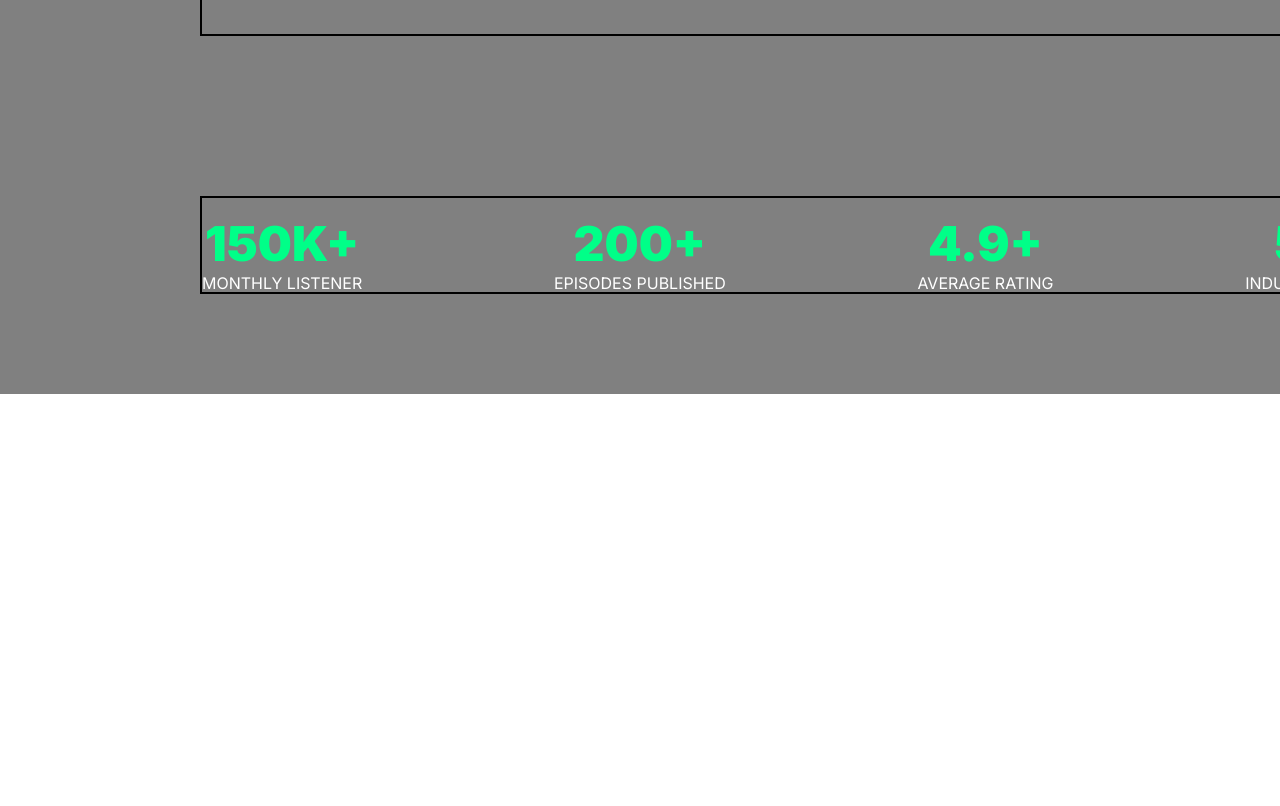
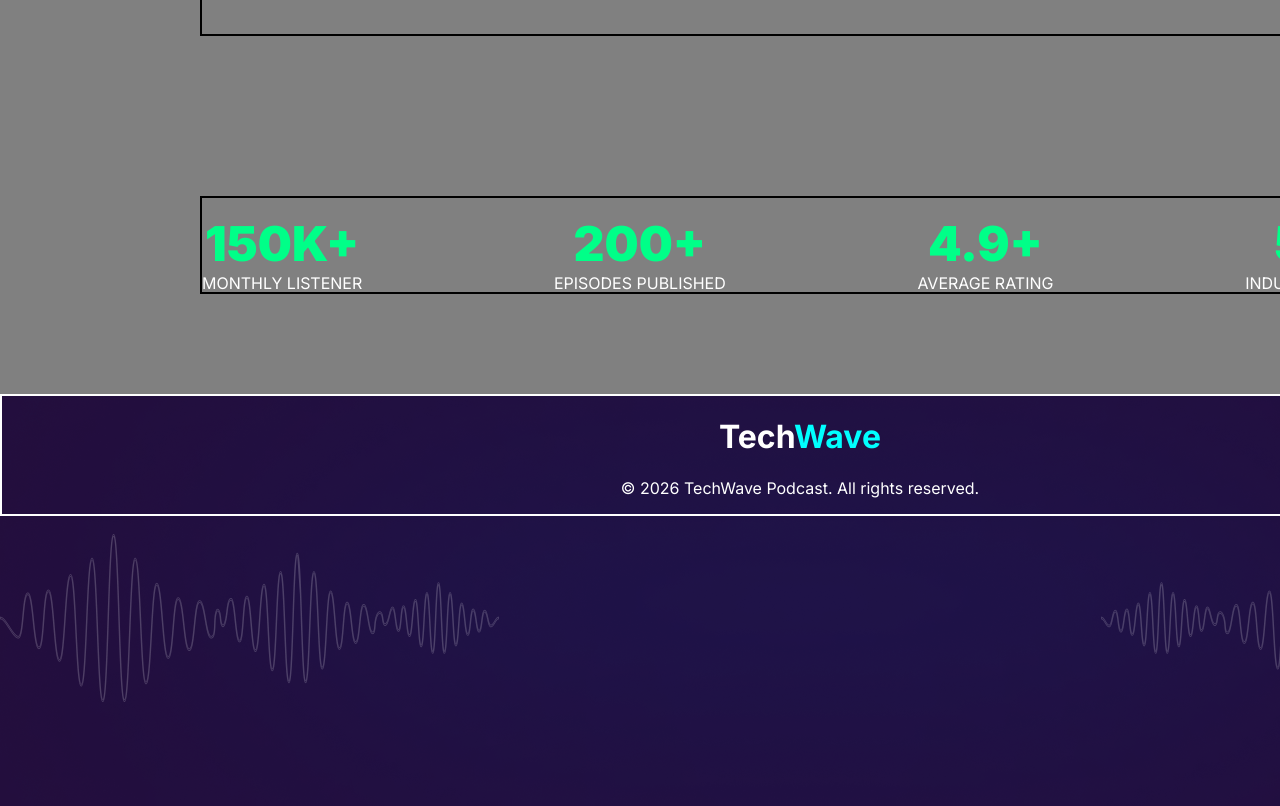
Before and after one commit to Minhaj773/B13-A02, a plain HTML site: page index.html in a window 1280 px wide. Shown: the part 1212-2018 px from the top of the page. Before the commit the page ends 1606 px from the top, so only its background shows below. Drawn offline with Linux system fonts and the light colour scheme.

Commit message:
footer partially done

```diff
--- a/index.html
+++ b/index.html
@@ -74,6 +74,14 @@
       </div>
       <!-- about sec ends -->
 
+      <!-- Footer starts -->
+       <div id="footer">
+            <div id="footer-container">
+                 <h1>Tech<span>Wave</span></h1>
+
+                 <p>© 2026 TechWave Podcast. All rights reserved.</p>
+            </div>
+       </div>
 
 </body>
 </html>
--- a/style.css
+++ b/style.css
@@ -155,3 +155,19 @@ span{
     font-weight: 900;
     color:#00FF88;
 }
+/* about ends */
+
+/* footer starts */
+#footer{
+    max-width: 1600px;
+    height: 412px;
+    color: white;
+    text-align: center;
+    background-image: url(assets/footer-bg.png);
+    background-size: cover;
+    background-repeat: no-repeat;
+    background-position: center;
+}
+#footer-container{
+    border: 2px solid white;
+}
```
